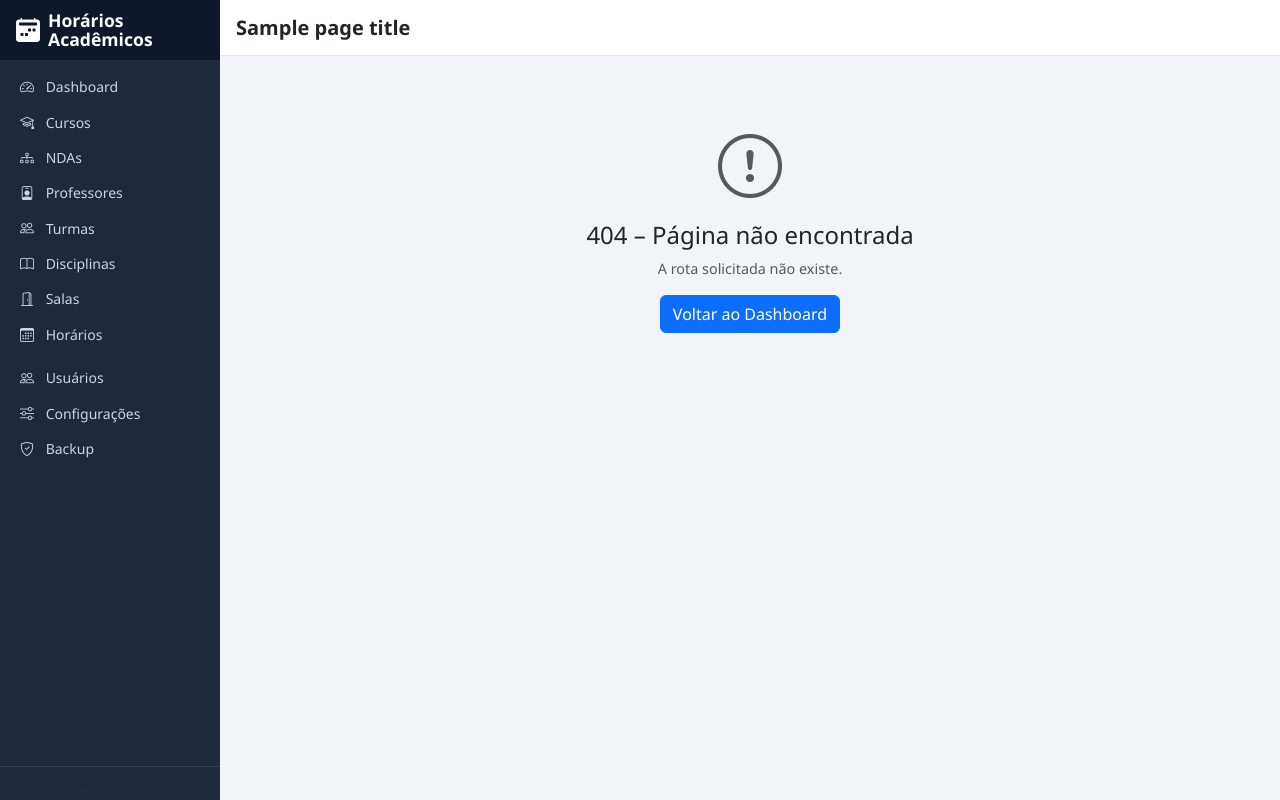
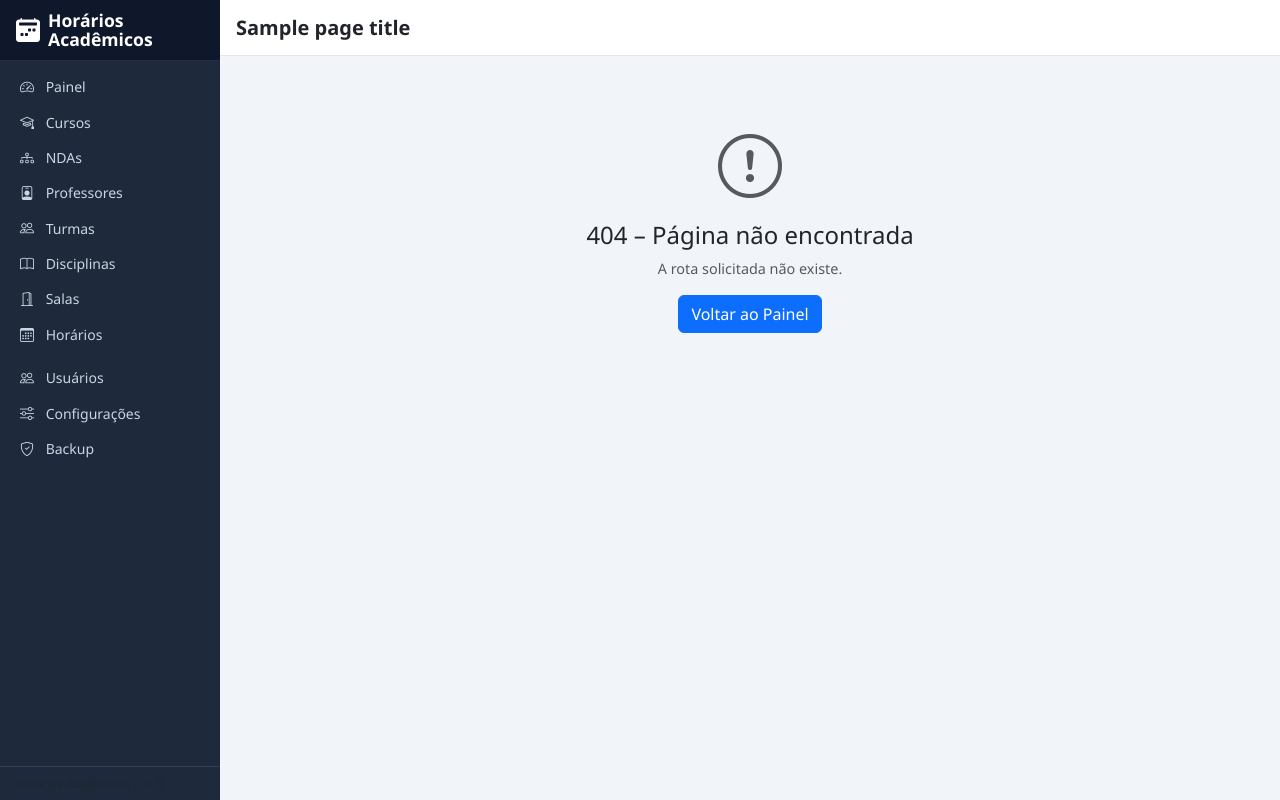
Before and after one commit to badernageral/horarios-academicos, a PHP site: the page made by app/Views/errors/404.php in a window 1280 px wide. Run offline with PHP 8.4, Linux system fonts and the light colour scheme; tables that the repository leaves empty hold one stand-in row (values such as "Sample post"); the template is opened without the code that fills it: most values are stand-ins (such as "Sample title", 1, 10 or a date in 2020); some libraries are stand-ins or nearby versions.

Commit message:
Renomeia Dashboard para Painel e corrige links
- Renomeia DashboardController para PainelController
- Renomeia diretório views/dashboard para views/painel
- Corrige links no painel adicionando variável $base
- Atualiza rotas, header e páginas de erro

Co-Authored-By: Claude Haiku 4.5 <noreply@anthropic.com>

```diff
--- a/app/Controllers/DashboardController.php
+++ b/app/Controllers/PainelController.php
@@ -4,7 +4,7 @@ namespace App\Controllers;
 
 use App\Core\Database;
 
-class DashboardController extends BaseController
+class PainelController extends BaseController
 {
     public function index(): void
     {
@@ -39,6 +39,6 @@ class DashboardController extends BaseController
         }
         unset($sem);
 
-        $this->render('dashboard/index', compact('stats', 'semestres'));
+        $this->render('painel/index', compact('stats', 'semestres'));
     }
 }
--- a/app/Views/errors/404.php
+++ b/app/Views/errors/404.php
@@ -3,5 +3,5 @@
   <i class="bi bi-exclamation-circle display-3 text-muted d-block mb-3"></i>
   <h4>404 – Página não encontrada</h4>
   <p class="text-muted">A rota solicitada não existe.</p>
-  <a href="<?= $base ?>/" class="btn btn-primary">Voltar ao Dashboard</a>
+  <a href="<?= $base ?>/" class="btn btn-primary">Voltar ao Painel</a>
 </div>
--- a/app/Views/layouts/header.php
+++ b/app/Views/layouts/header.php
@@ -22,8 +22,8 @@
 
     <ul class="nav flex-column px-2 mt-2 flex-grow-1">
         <li class="nav-item">
-            <a href="<?= $base ?>/" class="nav-link <?= in_array(REQUEST_PATH,['/','/dashboard']) ? 'active':'' ?>">
-                <i class="bi bi-speedometer2 me-2"></i> Dashboard
+            <a href="<?= $base ?>/" class="nav-link <?= in_array(REQUEST_PATH,['/','/painel']) ? 'active':'' ?>">
+                <i class="bi bi-speedometer2 me-2"></i> Painel
             </a>
         </li>
 
@@ -91,7 +91,7 @@
     <!-- Topbar -->
     <nav class="navbar navbar-expand-lg topbar px-3 py-2 d-flex justify-content-between">
         <span class="navbar-brand mb-0 fw-semibold text-dark">
-            <?= htmlspecialchars($pageTitle ?? 'Dashboard') ?>
+            <?= htmlspecialchars($pageTitle ?? 'Painel') ?>
         </span>
         <?php $authUser = \App\Core\Auth::user(); if ($authUser): ?>
         <div class="dropdown">
--- a/app/Views/dashboard/index.php
+++ b/app/Views/painel/index.php
@@ -1,4 +1,4 @@
-<?php $pageTitle = 'Dashboard'; ?>
+<?php $pageTitle = 'Painel'; ?>
 
 <!-- Stat cards -->
 <div class="row g-3 mb-4">
@@ -121,7 +121,7 @@
           ['/horarios/novo',    'bi-calendar3',     'text-primary',  'Criar Horário'],
         ];
         foreach ($steps as $i => [$url, $icon, $color, $title]): ?>
-        <a href="<?= $url ?>" class="d-flex align-items-center gap-3 px-3 py-2 text-decoration-none border-bottom quick-step">
+        <a href="<?= $base ?><?= $url ?>" class="d-flex align-items-center gap-3 px-3 py-2 text-decoration-none border-bottom quick-step">
           <span class="badge rounded-pill bg-light text-dark border fw-semibold" style="width:24px;height:24px;line-height:16px;font-size:11px"><?= $i+1 ?></span>
           <i class="bi <?= $icon ?> <?= $color ?> fs-5"></i>
           <span class="small fw-semibold text-dark"><?= $title ?></span>
--- a/index.php
+++ b/index.php
@@ -101,7 +101,7 @@ if (!\App\Core\Auth::check()) {
         $alvo = '/setup';
     } elseif ($ehPublica || REQUEST_PATH === '/login') {
         $alvo = REQUEST_PATH;               // deixa passar (inclusive o POST do login)
-    } elseif (REQUEST_PATH === '/' || REQUEST_PATH === '/dashboard') {
+    } elseif (REQUEST_PATH === '/' || REQUEST_PATH === '/painel') {
         $alvo = '/publico';                 // abrir o sistema cai na consulta pública
     } else {
         $alvo = '/login';                   // rota interna: exige sessão
--- a/routes.php
+++ b/routes.php
@@ -28,9 +28,9 @@ $router->get('/backup',            'BackupController@index');
 $router->get('/backup/exportar',   'BackupController@exportar');
 $router->post('/backup/importar',  'BackupController@importar');
 
-// ── Dashboard ─────────────────────────────────────────────────────
-$router->get('/',           'DashboardController@index');
-$router->get('/dashboard',  'DashboardController@index');
+// ── Painel ────────────────────────────────────────────────────────
+$router->get('/',           'PainelController@index');
+$router->get('/painel',     'PainelController@index');
 
 // ── NDAs ─────────────────────────────────────────────────────────
 $router->get('/ndas',              'NdasController@index');
```
